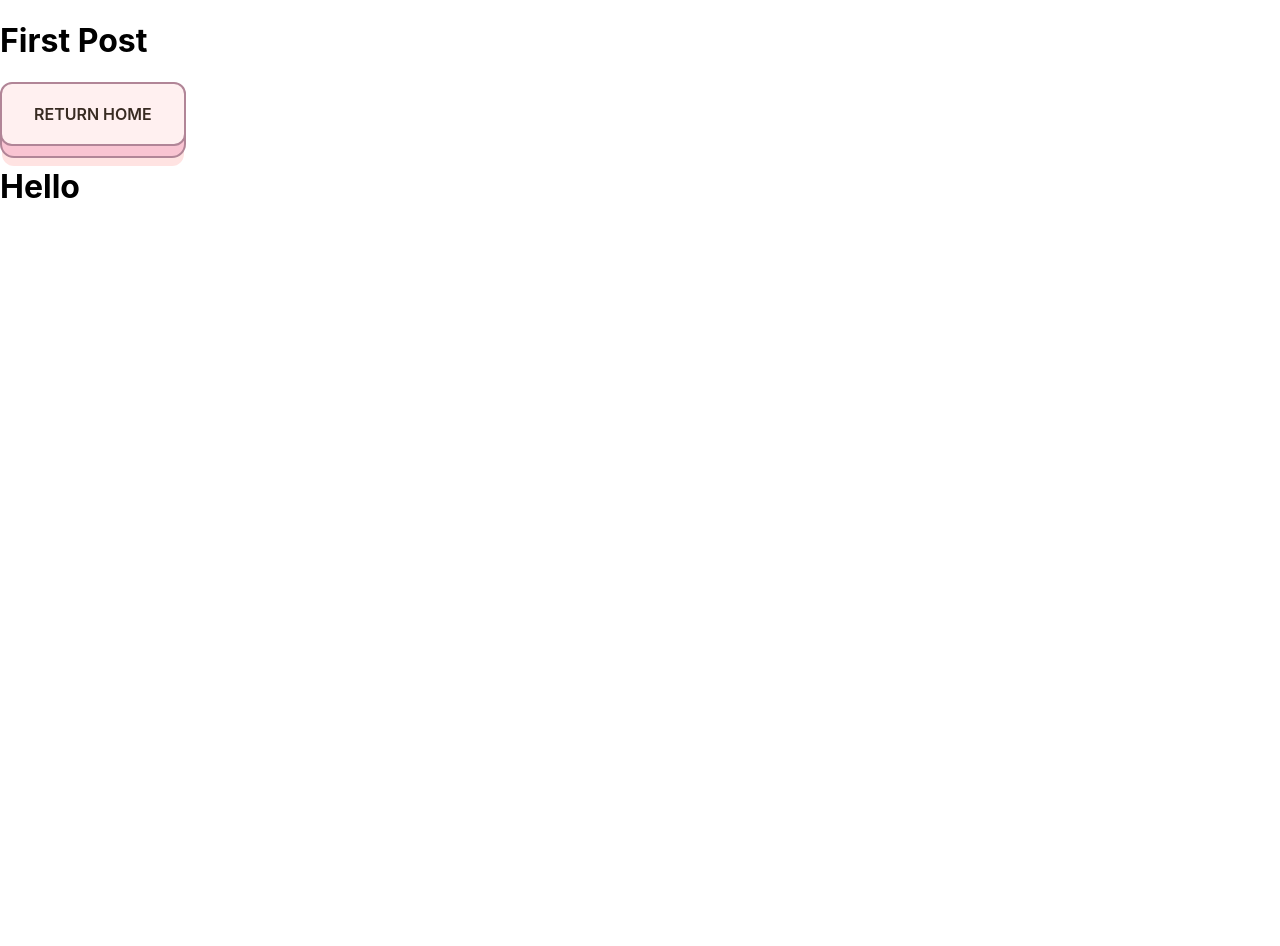
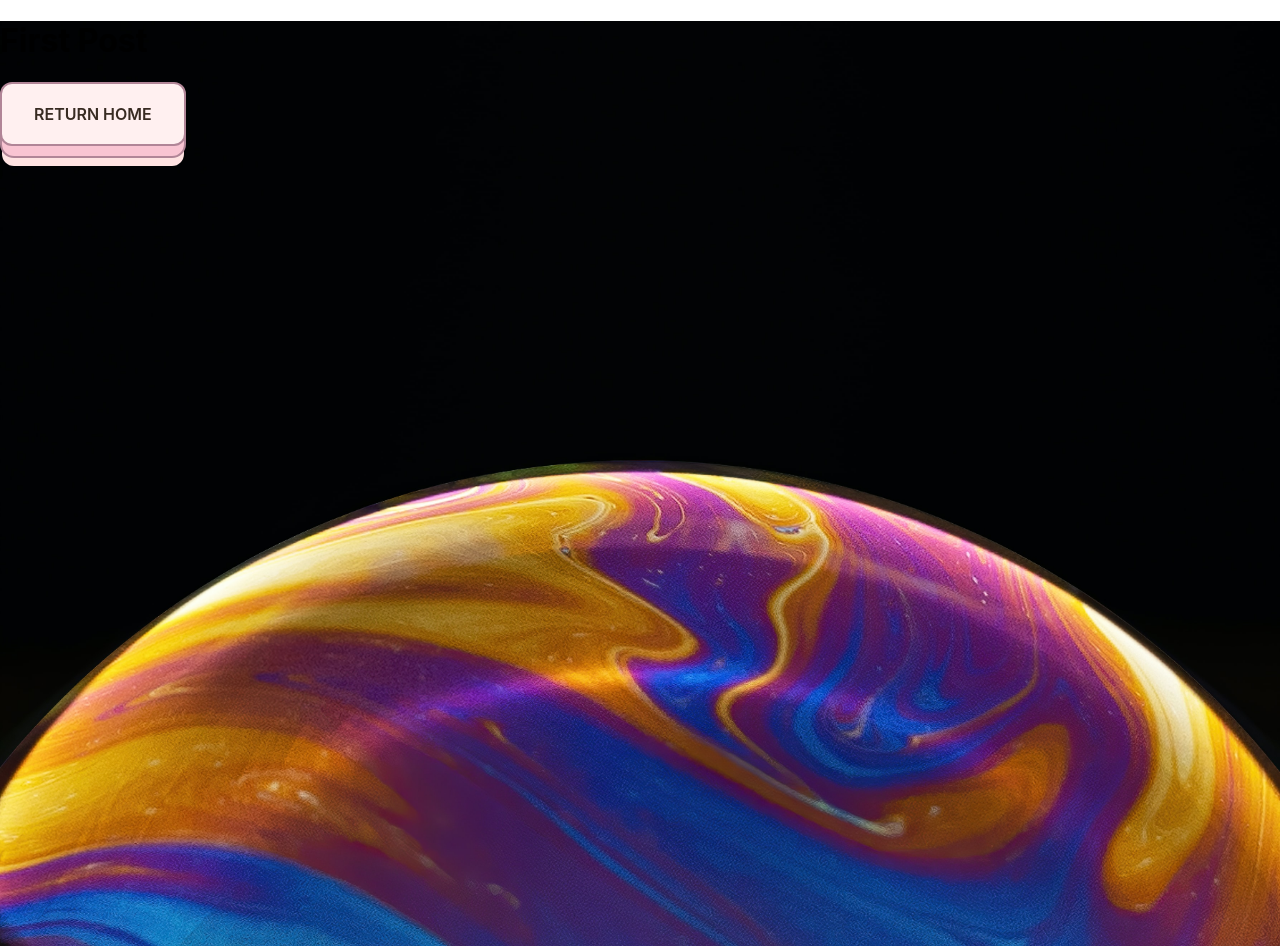
Before and after one commit to mvjones150/personal-site, a Next.js app: page /about in a window 1280 px wide. Before the commit the page ends 800 px from the top, so only its background shows below. Built offline with nearby package versions, Linux system fonts and the light colour scheme.

Commit message:
added graphic background function; import from unsplash

```diff
--- a/components/bubble-background/index.js
+++ b/components/bubble-background/index.js
@@ -1,7 +1,7 @@
-export default function BubbleBackground() {
+export default function BubbleBackground(props) {
   return (
-    <div>
-      <h1>Hello</h1>
+    <div className="bubbles">
+      {props.children}
     </div>
   );
 }
--- /dev/null
+++ b/components/bubble-background/styles.scss
@@ -0,0 +1,11 @@
+.bubbles {
+  background-image: url('./nikolai-chernichenko-FXeA2Yll3Bc-unsplash.jpg');
+  background-size: cover;
+  background-position: bottom;
+  top: 0;
+  left: 0;
+
+  /* Preserve aspet ratio */
+  min-width: 100%;
+  min-height: 100%;
+}
--- a/pages/_app.js
+++ b/pages/_app.js
@@ -1,5 +1,6 @@
 import '../scss/styles.scss';
 import '../components/cute-button/styles.scss';
+import '../components/bubble-background/styles.scss';
 
 export default function MyApp({ Component, pageProps }) {
   return <Component {...pageProps} />;
--- a/scss/styles.scss
+++ b/scss/styles.scss
@@ -1,5 +1,8 @@
+
+
 html,
 body {
+  height: 100%;
   padding: 0;
   margin: 0;
   font-family: -apple-system, BlinkMacSystemFont, Segoe UI, Roboto,
@@ -7,15 +10,22 @@ body {
     sans-serif;
 }
 
+#__next {
+  background-image: url('../components/bubble-background/nikolai-chernichenko-FXeA2Yll3Bc-unsplash.jpg');
+  background-size: cover;
+  background-position: bottom;
+  top: 0;
+  left: 0;
+  height: 100%;
+}
+
 * {
   box-sizing: border-box;
 }
 
 .container {
-  background: #aeddf985;
-  min-height: 100vh;
+
   display: flex;
-  flex-direction: column;
   justify-content: center;
   align-items: center;
 }
@@ -34,7 +44,7 @@ a {
 }
 
 .title a {
-  color: #906ca1;
+  color: #85386F;
   text-decoration: none;
 }
 
@@ -45,6 +55,7 @@ a {
 }
 
 .title {
+  color: #DBC15D;
   margin: 0;
   line-height: 1.15;
   font-size: 4rem;
```
Also changed, not shown: components/bubble-background/nikolai-chernichenko-FXeA2Yll3Bc-unsplash.jpg (added).
